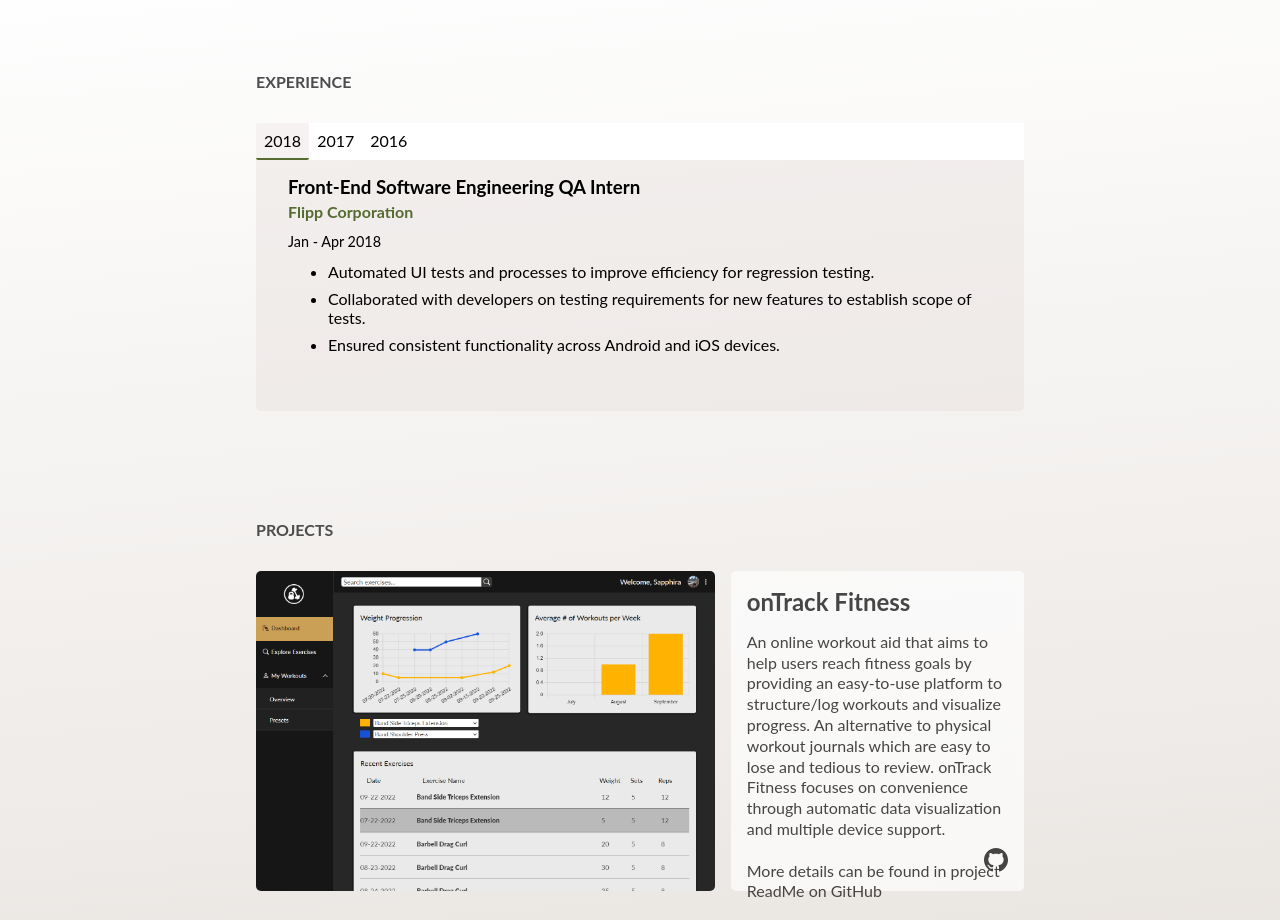
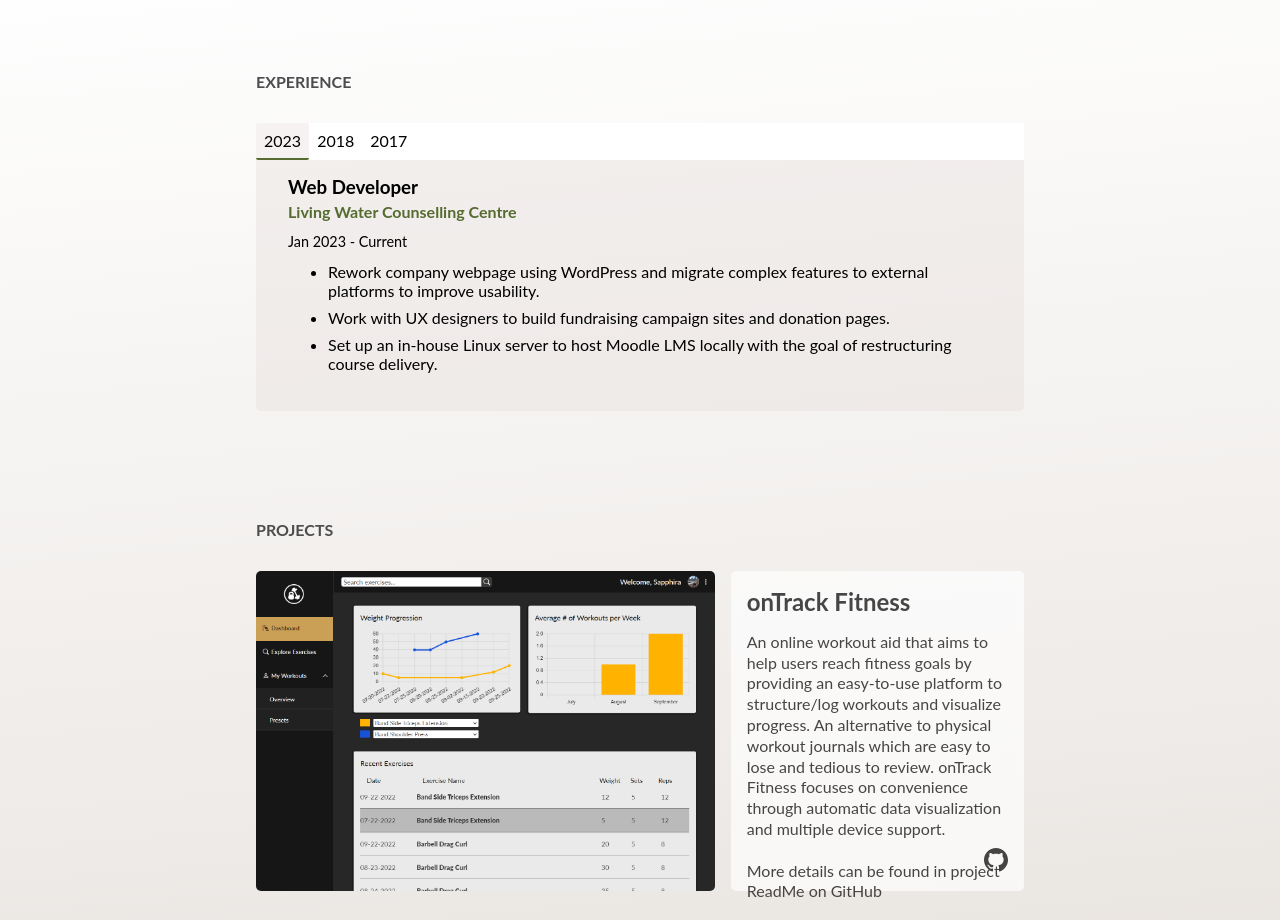
Before and after one commit to saphzheng/saphzheng.github.io, a React (Create React App) app: page / in a window 1280 px wide. Shown: the part 1060-1980 px from the top of the page. Built offline with nearby package versions, Linux system fonts and the light colour scheme; the HTML template or start-up script is replaced by a standard one.

Commit message:
Update experience

```diff
--- a/src/pages/HomePage/HomePage.js
+++ b/src/pages/HomePage/HomePage.js
@@ -39,10 +39,20 @@
                 <h2 className="section-title">EXPERIENCE</h2>
                 <Tabs className="tabs">
                     <TabList className="tabs__list">
+                        <Tab className="tabs__link" selectedClassName="tabs__link--active">2023</Tab>
                         <Tab className="tabs__link" selectedClassName="tabs__link--active">2018</Tab>
                         <Tab className="tabs__link" selectedClassName="tabs__link--active">2017</Tab>
-                        <Tab className="tabs__link" selectedClassName="tabs__link--active">2016</Tab>
                     </TabList>
+                    <TabPanel className="tabs__panel">
+                        <h3 className="experience__position">Web Developer</h3>
+                        <h4 className="experience__employer">Living Water Counselling Centre</h4>
+                        <p className="experience__dates">Jan 2023 - Current</p>
+                        <ul className="experience__points">
+                            <li className="experience__point">Rework company webpage using WordPress and migrate complex features to external platforms to improve usability.</li>
+                            <li className="experience__point">Work with UX designers to build fundraising campaign sites and donation pages.</li>
+                            <li className="experience__point">Set up an in-house Linux server to host Moodle LMS locally with the goal of restructuring course delivery.</li>
+                        </ul>
+                    </TabPanel>
                     <TabPanel className="tabs__panel">
                         <h3 className="experience__position">Front-End Software Engineering QA Intern</h3>
                         <h4 className="experience__employer">Flipp Corporation</h4>
@@ -61,16 +71,6 @@
                             <li className="experience__point">Designed schematics and PCB layouts for daughterboards on Altium Designer to connect Hikey single board computers to display panels.</li>
                             <li className="experience__point">Developed Python script to automate generation of C header files from gamma chip pin map configuration described in Excel files.</li>
                             <li className="experience__point">Created C++ library to control ELDIM camera and process pixel data, replacing manual GUI navigation.</li>
-                        </ul>
-                    </TabPanel>
-                    <TabPanel className="tabs__panel">
-                        <h3 className="experience__position">Software Quality Assurance Analyst</h3>
-                        <h4 className="experience__employer">CaseBank Technologies Inc</h4>
-                        <p className="experience__dates">Sept - Dec 2016</p>
-                        <ul className="experience__points">
-                            <li className="experience__point">Pioneered new testing framework on iOS and Android for Spotlight airplane diagnostics software.</li>
-                            <li className="experience__point">Led white/black box and stress testing for ChronicX’s airplane maintenance system, revealing critical memory issues over high input loads and other performance bottlenecks.</li>
-                            <li className="experience__point">Designed new standardized testing procedures for current and future employees</li>
                         </ul>
                     </TabPanel>
                 </Tabs>
```
